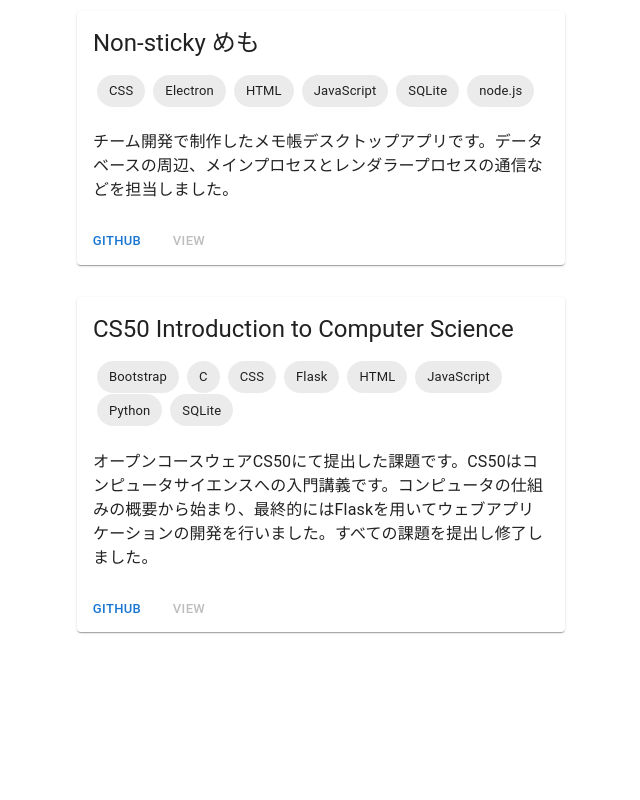
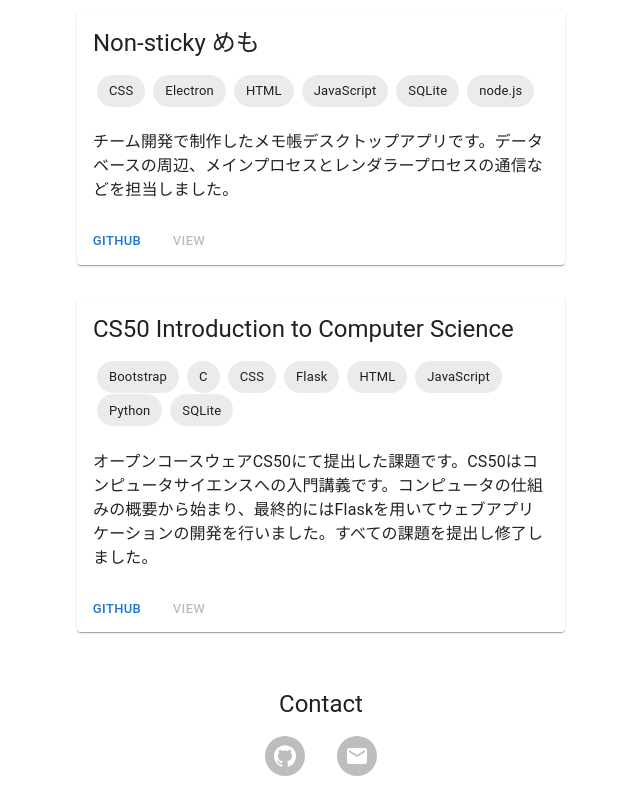
Before and after one commit to K4-R4/portfolio, a React (Create React App) app: page / in a window 1280 px wide. Shown: the part 2401-3201 px from the top of the page, without its empty margins (319-959 px from the left). Before the commit the page ends 3065 px from the top, so only its background shows below. Built offline with nearby package versions, Linux system fonts and the light colour scheme.

Commit message:
feat/contact: added contact

```diff
--- a/src/App.tsx
+++ b/src/App.tsx
@@ -7,6 +7,7 @@ import MyAvatar from "./components/MyAvatar";
 import About from "./components/About";
 import Skills from "./components/Skills";
 import Works from "./components/Works";
+import Contact from "./components/Contact";
 
 const App: React.FC = () => {
     const isDarkMode = useMediaQuery('(prefers-color-scheme: dark)')
@@ -25,6 +26,7 @@ const App: React.FC = () => {
             <About />
             <Skills />
             <Works />
+            <Contact />
         </ThemeProvider>
     )
 }
--- /dev/null
+++ b/src/components/Contact.tsx
@@ -0,0 +1,32 @@
+import React from "react";
+import {Avatar, Grid, Link, Typography} from "@mui/material";
+import MailIcon from '@mui/icons-material/Mail';
+import GitHubIcon from '@mui/icons-material/GitHub';
+
+const Contact: React.FC = () => {
+    return (
+        <>
+            <Grid container justifyContent='center' alignItems='center' sx={{flexDirection: 'column', p: 2}}>
+                <Grid container md={5} xs={12} display='flex' justifyContent='center' sx={{p: 1}}>
+                    <Typography variant='h5'>
+                        Contact
+                    </Typography>
+                </Grid>
+                <Grid container md={5} xs={12} display='flex' justifyContent='center' sx={{p: 1}}>
+                    <Link href={'https://github.com/K4-R4'} color='inherit' sx={{mx: 2}}>
+                        <Avatar>
+                            <GitHubIcon />
+                        </Avatar>
+                    </Link>
+                    <Link href={'mailto:mabdman512@gmail.com'} color='inherit' sx={{mx: 2}}>
+                        <Avatar>
+                            <MailIcon />
+                        </Avatar>
+                    </Link>
+                </Grid>
+            </Grid>
+        </>
+    )
+}
+
+export default Contact
```
Also changed, not shown: 2 other files (tests, documents, lock files or other folders).
